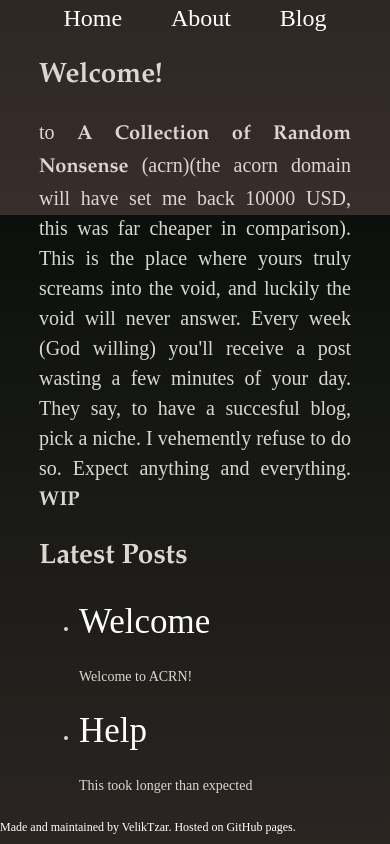
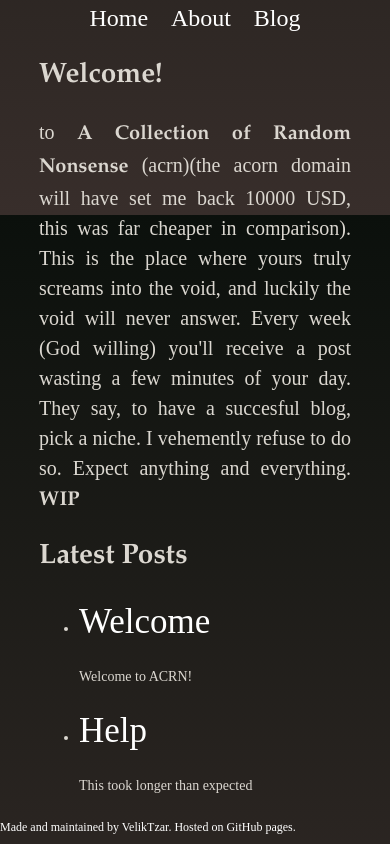
Before and after one commit to VelikTzar/acrn, a Jekyll site: the page built from index.html, in a window 390 px wide. Shown: the part 685-1529 px from the top of the page. Built offline with Jekyll 4.4.1, drawn with Linux system fonts in a browser that asks for light colours; some web fonts are replaced.

Commit message:
Update main.scss

```diff
--- a/_sass/main.scss
+++ b/_sass/main.scss
@@ -1,5 +1,6 @@
 @import "fonts";
 
+@media screen and (min-width: 1200px) {
     body {
         overflow: auto;
         margin: auto;
@@ -50,8 +51,6 @@ body {
             }
         }
 
-
-    @media screen and (min-width: 1200px) {
         .nav-container {
             justify-content: space-between;
             margin: auto;
@@ -82,6 +81,119 @@ body {
                 color:#ffffff;
             }
         }
+
+
+
+
+        .footer {
+            position: relative;
+            left: 0px;
+            h1 {
+                color:#ffffff;
+                text-align: left;
+                font:12px/1.5 "Garamond", serif;
+            }
+
+                a {
+                    text-decoration: none;
+                    color:#ffffff;
+                }
+
+        }
+    }
+
+    .post-link {
+        text-decoration: none;
+        color:#ffffff;
+        font:35px/1.5 "Garamond", serif;
+    }
+
+    p {
+        font:20px/1.5 "Garamond", serif;
+    }
+}
+
+
+@media screen and (max-width: 1200px){
+    body {
+        overflow: auto;
+        margin: auto;
+        font:14px/1.5 "Garamond", serif;
+        color:#dbd7d0;
+        font-weight: normal;
+        background: #242323;
+        background-attachment: fixed !important;
+        background: linear-gradient(#0B100C, #382e2b);
+        display: flex;
+        min-height: 100vh;
+        flex-direction: column;
+        justify-content: space-around;
+
+
+        .header {
+            position: relative;
+            z-index: 1000;
+            padding: 220px 0;
+            margin: auto;
+            width: 100%;
+            background-image: url("/assets/img/ninth_wave.jpg");
+            text-align: justify;
+            vertical-align: middle;
+            background-color: #242323;; /* Used if the image is unavailable */
+
+            /* You must set a specified height */
+            background-position: center; /* Center the image */
+            background-repeat: no-repeat; /* Do not repeat the image */
+            background-size: cover; /* Resize the background image to cover the entire container */
+
+            .site-title {
+                color:#ffffff;
+                text-align: center;
+                font:50px/1.5 "Garamond", serif;
+
+            }
+
+            .site-description {
+                color:#ffffff;
+                text-align: center;
+                font:12px/1.5 "Garamond", serif;
+            }
+
+            a {
+                color: #ffffff;
+                text-decoration: none;
+            }
+        }
+
+        .nav-container {
+            justify-content: space-between;
+            margin: auto;
+            width: 60%;
+
+            nav {
+                display: flex;
+                justify-content: space-around;
+                flex-direction: line;
+
+                a {
+                    font:24px/1.5 "Garamond", serif;
+                    text-decoration: none;
+                    color:#ffffff;
+
+                }
+            }
+        }
+
+        .main-body-container {
+            text-align: justify;
+            vertical-align: middle;
+            margin: auto;
+            width: 80%;
+
+            a {
+                text-decoration: none;
+                color:#ffffff;
+            }
         }
 
         .footer {
@@ -111,39 +223,4 @@ p {
         font:20px/1.5 "Garamond", serif;
     }
 
-@media screen and (max-width: 1200px){
-
-    .nav-container {
-
-        margin: auto;
-        width: 80%;
-        height: 1%;
-
-        nav {
-             display: flex;
-             justify-content: space-around;
-             flex-direction: line;
-
-             a {
-                 font:24px/1.5 "Garamond", serif;
-                 text-decoration: none;
-                 color:#ffffff;
-
 }
-        }
-    }
-
-    .main-body-container {
-        text-align: justify;
-        vertical-align: middle;
-        margin: auto;
-        width: 80%;
-
-        a {
-            text-decoration: none;
-            color:#ffffff;
-        }
-    }
-
-
-}
```
Lines whose indentation alone changed are shown as unchanged.
